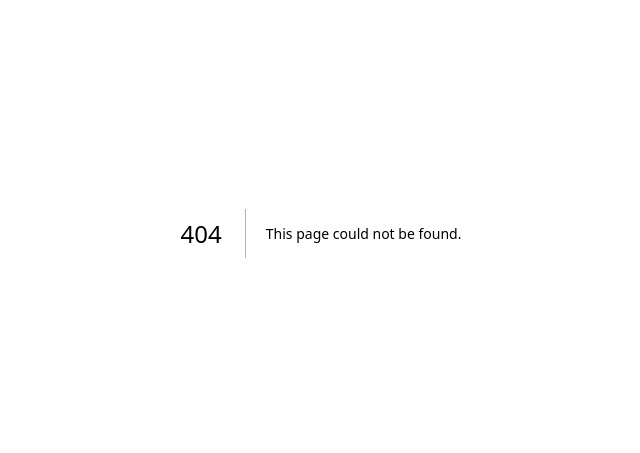
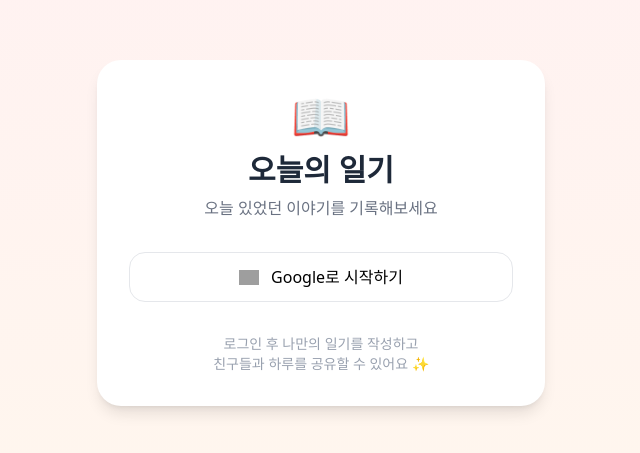
Before and after one commit to Lunas322/Today, a Next.js app: page /login in a window 1280 px wide. Before the commit this address had no page. Shown: the part 167-620 px from the top of the page, without its empty margins (319-959 px from the left). Built offline with nearby package versions, Linux system fonts and the light colour scheme; no server answers; grey boxes are pictures that could not be loaded.

Commit message:
feat: 로그인 페이지 UI 및 기능 구현

```diff
--- /dev/null
+++ b/src/app/login/page.tsx
@@ -0,0 +1,33 @@
+
+import GoogleLoginButton from "./GoogleLoginButton";
+
+export default function LoginPage() {
+
+  return (
+    <main className="min-h-screen bg-gradient-to-b from-rose-50 to-orange-50 flex items-center justify-center px-4">
+      <section className="w-full max-w-md bg-white rounded-3xl shadow-lg p-8">
+        <div className="text-center mb-8">
+          <div className="text-5xl mb-3">📖</div>
+
+          <h1 className="text-3xl font-bold text-gray-800">오늘의 일기</h1>
+
+          <p className="text-gray-500 mt-2">
+            오늘 있었던 이야기를 기록해보세요
+          </p>
+        </div>
+
+        <div className="space-y-3">
+          <GoogleLoginButton />
+        </div>
+
+        <div className="mt-8 text-center">
+          <p className="text-sm text-gray-400">
+            로그인 후 나만의 일기를 작성하고
+            <br />
+            친구들과 하루를 공유할 수 있어요 ✨
+          </p>
+        </div>
+      </section>
+    </main>
+  );
+}
```
